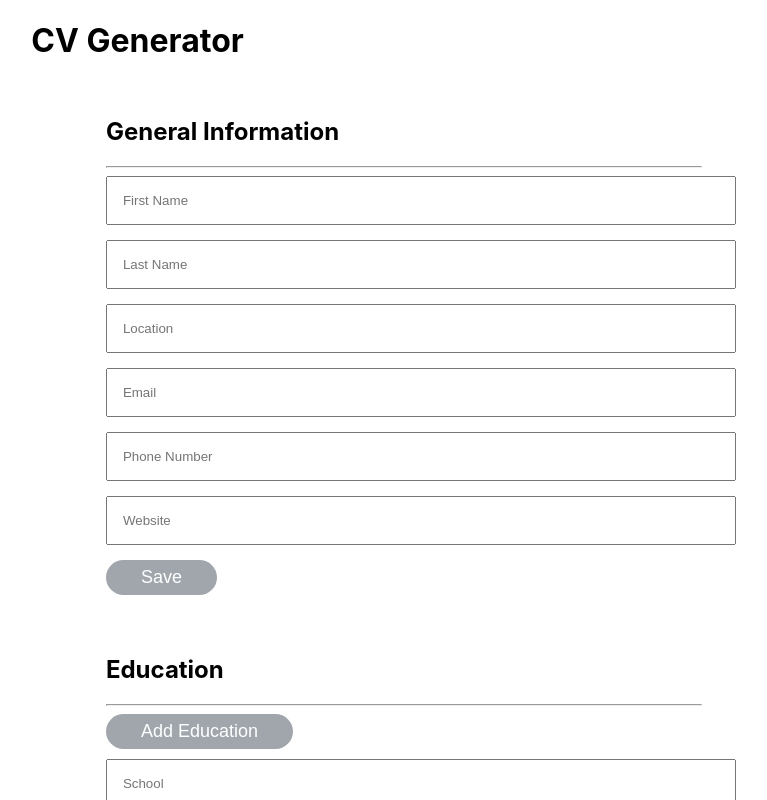
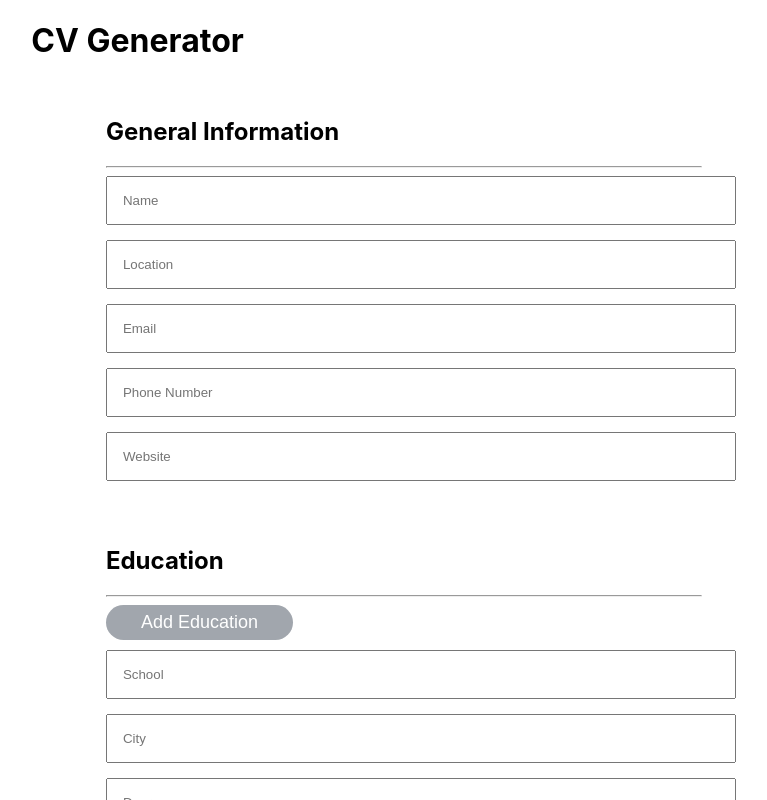
Before and after one commit to dillonlui/cv-generator, a React (Create React App) app: page / in a window 1280 px wide. Shown: the top 800 px of the page, without its empty margins (236-1003 px from the left). Built offline with nearby package versions, Linux system fonts and the light colour scheme; the HTML template or start-up script is replaced by a standard one.

Commit message:
remove save button and combine name inputs

```diff
--- a/src/components/General.js
+++ b/src/components/General.js
@@ -1,29 +1,21 @@
 import React from "react";
-import GeneralPreview from "./GeneralPreview"
 
-class General extends React.Component {
+export default class General extends React.Component {
     constructor(){
         super()
         this.state = {
-            firstName: '',
-            lastName: '',
+            name: '',
             location: '',
             email: '',
             phone: '',
             website: '',
-            isEdit: true
         }
         this.handleChange = this.handleChange.bind(this)
-        this.handleSubmit = this.handleSubmit.bind(this)
     }
 
     handleChange(e){
         const { id, value} = e.target
         this.setState({[id]: value})
-    }
-    handleSubmit(e){
-        e.preventDefault()
-        this.setState( {isEdit: !this.state.isEdit})
     }
 
     render(){
@@ -33,54 +25,41 @@ class General extends React.Component {
             <hr />
             <div className="inputForm">
                 <div>
-                <form onSubmit={this.handleSubmit} style={{display: this.state.isEdit ? 'block' : 'none'}}>
+                <form onChange={this.handleChange}>
                     <input
                         type="text"
-                    id="firstName"
-                    placeholder="First Name"
-                    value={this.state.firstName}
-                    onChange={this.handleChange}/>
-                <input
-                    type="text"
-                    id="lastName"
-                    placeholder="Last Name"
-                    value={this.state.lastName}
-                    onChange={this.handleChange}/>
+                        id="name"
+                        placeholder="Name"
+                        value={this.state.name}
+                        />
                     <input
                         type="text"
                         id="location"
                         placeholder="Location"
                         value={this.state.location}
-                    onChange={this.handleChange}/>
+                        />
                     <input
                         type="email"
                         id="email"
                         placeholder="Email"
                         value={this.state.email}
-                    onChange={this.handleChange}/>
+                        />
                     <input
                         type="tel"
                         id="phone"
                         placeholder="Phone Number"
                         pattern="[0-9]{3}-[0-9]{3}-[0-9]{4}"
                         value={this.state.phone}
-                    onChange={this.handleChange}/>
+                        />
                     <input
                         type="text"
                         id="website"
                         placeholder="Website"
                         value={this.state.website}
-                    onChange={this.handleChange}/>
-                <button>Save</button>
+                        />
                 </form>
                 </div>
-            </div>
-            <div style={{display: this.state.isEdit ? 'none' : 'block'}}>
-                <GeneralPreview data={this.state} />
-                <button onClick={this.handleSubmit}>Edit</button>
             </div>
         </div>
     )}
 }
-
-export default General;
```
Lines whose indentation alone changed are shown as unchanged.
